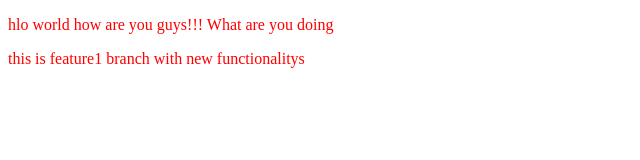
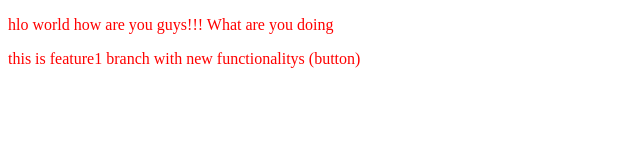
Before and after one commit to Itika-lamba/test2, a plain HTML site: page index.html in a window 1280 px wide. Shown: the full height of the page, 0-640 px from the left. Drawn offline with Linux system fonts and the light colour scheme.

Commit message:
add button

```diff
--- a/index.html
+++ b/index.html
@@ -8,6 +8,6 @@
 </head>
 <body>
     <P>hlo world how are you guys!!! What are you doing </P>
-    <p>this is feature1 branch with new functionalitys</p>
+    <p>this is feature1 branch with new functionalitys (button)</p>
 </body>
 </html>
```
